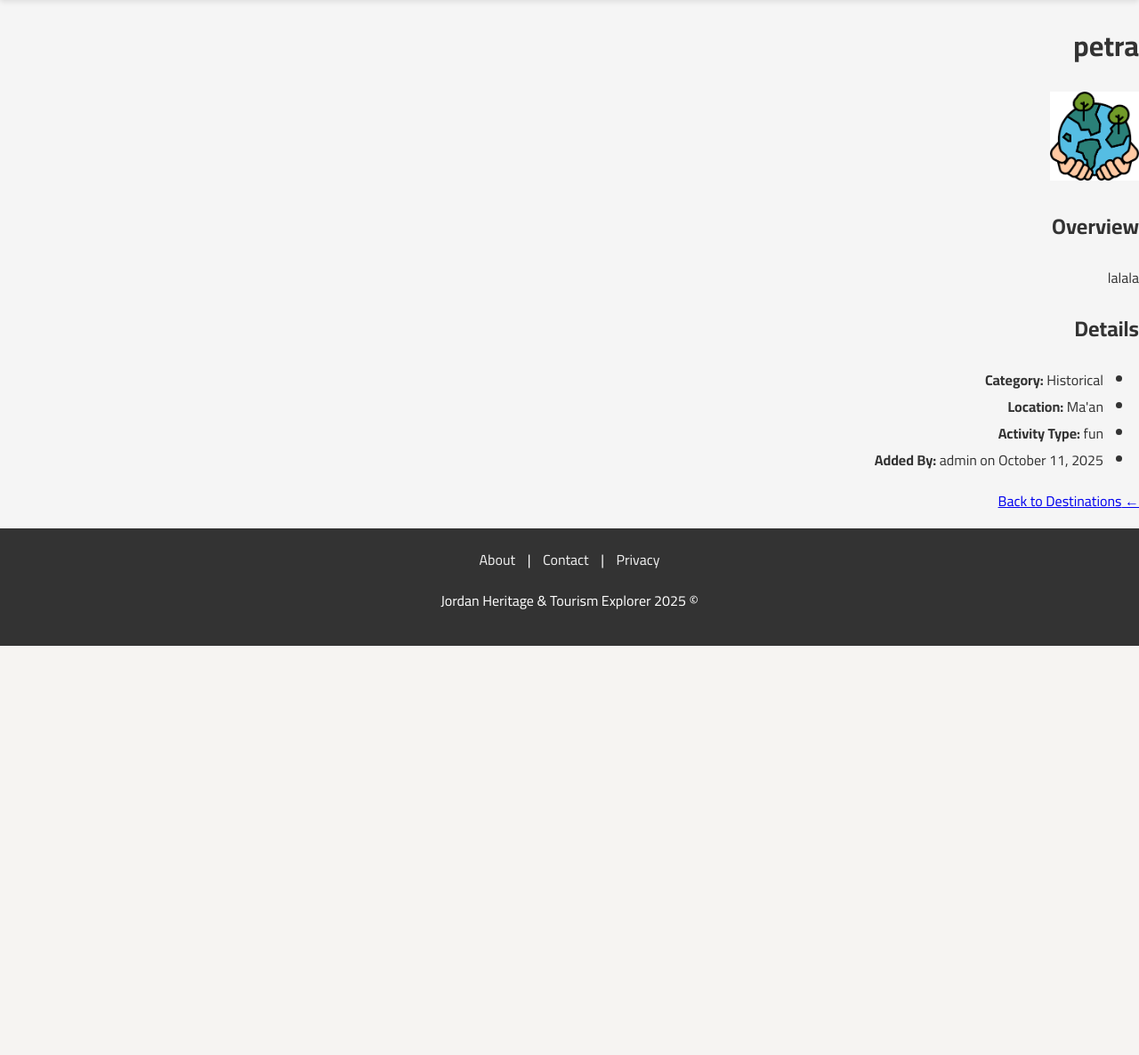
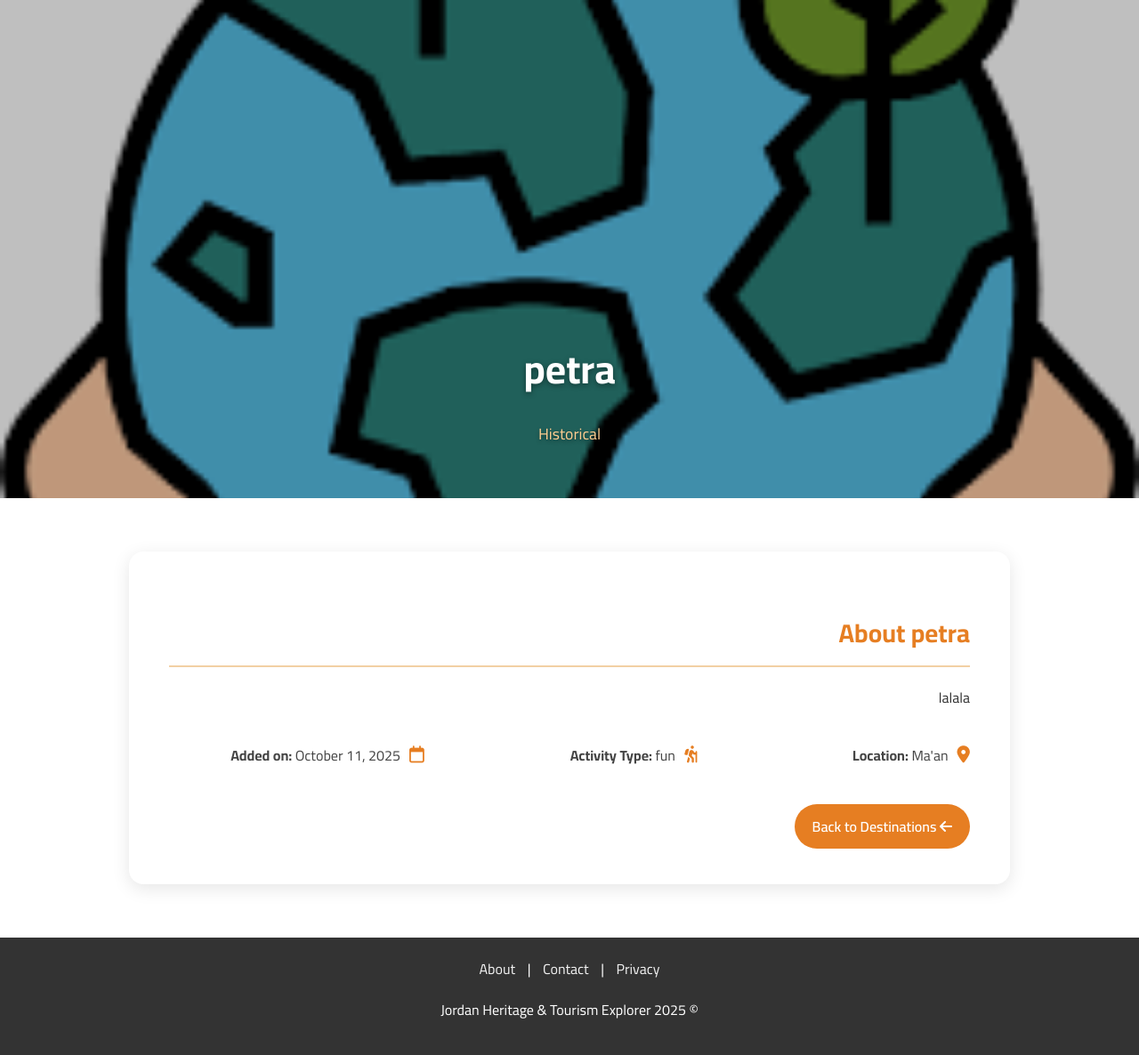
Before and after one commit to DanyahOdeh/jordan-heritage-and-tourism-explorer, a Django app: page /destinations/1/ in a window 1280 px wide. Shown: the part 80-1266 px from the top of the page at 89% size. Before the commit the page ends 806 px from the top, so only its background shows below. Run offline with Django 5.2, Linux system fonts and the light colour scheme; data comes from the database, SQL or seed files in the repository; both versions use the stored data as it was after the commit.

Commit message:
built the UI for the destination model webpages

```diff
--- /dev/null
+++ b/main_app/static/css/destinations.css
@@ -0,0 +1,431 @@
+/* =============================
+   HERO SECTION (List Page)
+============================= */
+.destination-hero {
+  background: linear-gradient(rgba(0,0,0,0.25), rgba(0,0,0,0.45)),
+              url("/static/images/jordan-landscape.jpg") no-repeat center top;
+  background-size: cover;
+  height: 70vh;
+  display: flex;
+  justify-content: center;
+  align-items: center;
+  text-align: center;
+  color: #fff;
+  position: relative;
+}
+
+.hero-overlay {
+  max-width: 700px;
+  padding: 0 20px;
+  animation: fadeIn 1.2s ease;
+}
+
+.hero-overlay h1 {
+  font-size: 2.5rem;
+  font-weight: 700;
+  margin-bottom: 10px;
+  text-shadow: 0 2px 6px rgba(0, 0, 0, 0.4);
+}
+
+.hero-overlay p {
+  font-size: 1.2rem;
+  line-height: 1.6;
+  text-shadow: 0 2px 4px rgba(0, 0, 0, 0.4);
+}
+
+/* =============================
+   SEARCH & FILTER
+============================= */
+.filters-container {
+  background-color: #fff;
+  padding: 20px 60px;
+  display: flex;
+  flex-wrap: wrap;
+  justify-content: space-between;
+  align-items: center;
+  box-shadow: 0 2px 8px rgba(0,0,0,0.05);
+}
+
+.search-form {
+  display: flex;
+  align-items: center;
+  gap: 10px;
+}
+
+.search-form input {
+  padding: 8px 12px;
+  border-radius: 20px;
+  border: 1px solid #ccc;
+  width: 250px;
+  transition: 0.3s;
+}
+
+.search-form input:focus {
+  border-color: #e67e22;
+  outline: none;
+}
+
+.search-form button {
+  background: #e67e22;
+  border: none;
+  color: white;
+  padding: 8px 15px;
+  border-radius: 20px;
+  cursor: pointer;
+  transition: 0.3s;
+}
+
+.search-form button:hover {
+  background: #cf6f18;
+}
+
+/* Category Filters */
+.category-filters {
+  display: flex;
+  gap: 10px;
+  margin-top: 10px;
+}
+
+.category-filters a {
+  text-decoration: none;
+  border: 1px solid #e67e22;
+  color: #e67e22;
+  padding: 6px 14px;
+  border-radius: 20px;
+  margin: 0 5px;
+  transition: all 0.3s ease;
+  font-weight: 500;
+}
+
+.category-filters a:hover,
+.category-filters a.active {
+  background-color: #e67e22;
+  color: #fff;
+  text-decoration: none;
+}
+
+/* =============================
+   DESTINATION LIST PAGE
+============================= */
+.destination-list-section {
+  padding: 60px 80px;
+  background-color: #fff;
+}
+
+.section-title {
+  text-align: center;
+  font-size: 2rem;
+  color: #e67e22;
+  margin-bottom: 40px;
+}
+
+/* Destination Cards */
+.destination-grid {
+  display: grid;
+  grid-template-columns: repeat(auto-fit, minmax(270px, 1fr));
+  gap: 25px;
+}
+
+.destination-card {
+  background: #fff;
+  border-radius: 15px;
+  box-shadow: 0 3px 12px rgba(0, 0, 0, 0.08);
+  overflow: hidden;
+  transition: transform 0.3s, box-shadow 0.3s;
+  animation: fadeUp 0.8s ease forwards;
+  opacity: 0;
+}
+
+.destination-card:hover {
+  transform: translateY(-6px);
+  box-shadow: 0 6px 18px rgba(0, 0, 0, 0.15);
+}
+
+.destination-card img {
+  width: 100%;
+  height: 200px;
+  object-fit: cover;
+}
+
+.card-content {
+  padding: 15px;
+  text-align: center;
+}
+
+.card-content h3 {
+  color: #333;
+  margin-bottom: 5px;
+}
+
+.card-content .category {
+  color: #888;
+  font-size: 0.9rem;
+  margin-bottom: 10px;
+}
+
+.card-content .location {
+  color: #555;
+  margin-bottom: 10px;
+}
+
+.no-destinations {
+  text-align: center;
+  color: #555;
+  font-style: italic;
+}
+
+/* Animations */
+@keyframes fadeIn {
+  from { opacity: 0; transform: translateY(-20px); }
+  to { opacity: 1; transform: translateY(0); }
+}
+
+@keyframes fadeUp {
+  from { opacity: 0; transform: translateY(30px); }
+  to { opacity: 1; transform: translateY(0); }
+}
+
+/* =============================
+   ADD DESTINATION PAGE
+============================= */
+.add-destination-section {
+  background: linear-gradient(rgba(0, 0, 0, 0.4), rgba(0, 0, 0, 0.5)),
+              url("/static/images/add-destination-bg.jpg") no-repeat center center;
+  background-size: cover;
+  min-height: 100vh;
+  display: flex;
+  justify-content: center;
+  align-items: center;
+  padding: 80px 20px;
+}
+
+.form-container {
+  background: rgba(255, 255, 255, 0.95);
+  backdrop-filter: blur(4px);
+  border-radius: 18px;
+  box-shadow: 0 6px 25px rgba(0, 0, 0, 0.25);
+  width: 100%;
+  max-width: 750px;
+  padding: 50px 45px;
+  text-align: center;
+  transition: all 0.3s ease;
+}
+
+.form-title {
+  font-size: 2rem;
+  color: #e67e22;
+  font-weight: 700;
+  margin-bottom: 8px;
+}
+
+.form-subtitle {
+  color: #555;
+  margin-bottom: 30px;
+  font-size: 1rem;
+  font-weight: 500;
+}
+
+.destination-form p {
+  text-align: left;
+  margin-bottom: 18px;
+}
+
+.destination-form label {
+  font-weight: 600;
+  display: block;
+  color: #333;
+  margin-bottom: 6px;
+}
+
+.destination-form input[type="text"],
+.destination-form input[type="file"],
+.destination-form textarea,
+.destination-form select {
+  width: 100%;
+  padding: 12px 14px;
+  border: 1px solid #ccc;
+  border-radius: 10px;
+  background-color: #f9f9f9;
+  font-family: 'Cairo', sans-serif;
+  font-size: 15px;
+  transition: all 0.3s ease;
+}
+
+.destination-form input:focus,
+.destination-form textarea:focus,
+.destination-form select:focus {
+  border-color: #e67e22;
+  outline: none;
+  background-color: #fff;
+  box-shadow: 0 0 0 3px rgba(230, 126, 34, 0.15);
+}
+
+.submit-btn {
+  background-color: #e67e22;
+  color: #fff;
+  border: none;
+  border-radius: 25px;
+  padding: 14px 32px;
+  font-size: 1rem;
+  font-weight: 600;
+  margin-top: 25px;
+  cursor: pointer;
+  transition: all 0.3s ease;
+  box-shadow: 0 4px 14px rgba(230, 126, 34, 0.35);
+}
+
+.submit-btn:hover {
+  background-color: #cf6f18;
+  box-shadow: 0 6px 18px rgba(230, 126, 34, 0.45);
+}
+
+/* =============================
+   DESTINATION DETAIL PAGE
+============================= */
+.destination-detail-section {
+  background-color: #fff;
+  padding-bottom: 60px;
+}
+
+.detail-hero {
+  position: relative;
+  width: 100%;
+  height: 70vh;
+  overflow: hidden;
+}
+
+.detail-hero img {
+  width: 100%;
+  height: 100%;
+  object-fit: cover;
+  filter: brightness(0.75);
+}
+
+.detail-hero .hero-overlay {
+  position: absolute;
+  bottom: 40px;
+  left: 50%;
+  transform: translateX(-50%);
+  text-align: center;
+  color: #fff;
+  text-shadow: 0 2px 8px rgba(0,0,0,0.5);
+}
+
+.detail-hero .hero-overlay h1 {
+  font-size: 2.8rem;
+  font-weight: 700;
+  margin-bottom: 5px;
+}
+
+.detail-hero .category {
+  font-size: 1.1rem;
+  color: #ffce91;
+}
+
+.destination-info {
+  display: flex;
+  justify-content: center;
+  margin-top: 60px;
+}
+
+.detail-card {
+  background: #fff;
+  border-radius: 16px;
+  box-shadow: 0 5px 20px rgba(0, 0, 0, 0.1);
+  padding: 40px 45px;
+  width: 90%;
+  max-width: 900px;
+}
+
+.detail-card h2 {
+  color: #e67e22;
+  margin-bottom: 20px;
+  font-size: 1.8rem;
+  font-weight: 700;
+  border-bottom: 2px solid #f2d0a4;
+  padding-bottom: 10px;
+}
+
+.detail-card .description {
+  color: #333;
+  line-height: 1.8;
+  margin-bottom: 35px;
+  text-align: justify;
+}
+
+.info-grid {
+  display: grid;
+  grid-template-columns: repeat(auto-fit, minmax(250px, 1fr));
+  gap: 20px;
+  margin-bottom: 40px;
+}
+
+.info-item {
+  display: flex;
+  align-items: center;
+  gap: 10px;
+  color: #444;
+  font-size: 1rem;
+}
+
+.info-item i {
+  color: #e67e22;
+  font-size: 1.2rem;
+}
+
+.back-btn {
+  display: inline-block;
+  background-color: #e67e22;
+  color: #fff;
+  padding: 10px 20px;
+  border-radius: 25px;
+  text-decoration: none;
+  font-weight: 600;
+  transition: background-color 0.3s ease;
+}
+
+.back-btn:hover {
+  background-color: #cf6f18;
+}
+
+/* Ensure all form fields (including select) align perfectly */
+.form-control {
+  width: 100%;
+  padding: 10px 14px;
+  border: 1px solid #ccc;
+  border-radius: 8px;
+  font-size: 15px;
+  box-sizing: border-box;
+}
+
+.dropdown-align {
+  height: 43px;
+  line-height: 1.3;
+  background-color: #fff;
+}
+
+/* =============================
+   RESPONSIVENESS
+============================= */
+@media (max-width: 1024px) {
+  .destination-hero, .detail-hero { height: 55vh; }
+  .hero-overlay h1, .detail-hero .hero-overlay h1 { font-size: 2rem; }
+  .form-container { max-width: 600px; padding: 35px 30px; }
+  .detail-card { padding: 35px 30px; }
+}
+
+@media (max-width: 768px) {
+  .destination-hero, .detail-hero { height: 50vh; }
+  .filters-container { flex-direction: column; align-items: flex-start; gap: 15px; padding: 20px; }
+  .destination-grid { grid-template-columns: 1fr 1fr; gap: 20px; }
+  .form-container { max-width: 90%; padding: 30px 25px; }
+  .info-grid { grid-template-columns: 1fr; }
+}
+
+@media (max-width: 576px) {
+  .destination-hero, .detail-hero { height: 40vh; }
+  .destination-grid { grid-template-columns: 1fr; }
+  .form-container { padding: 25px 20px; }
+  .submit-btn { width: 100%; }
+  .detail-card { padding: 25px 20px; }
+}
--- a/main_app/templates/destinations/detail.html
+++ b/main_app/templates/destinations/detail.html
@@ -1,29 +1,46 @@
-{% extends "base.html" %}
+{% extends 'base.html' %}
+{% load static %}
+
+{% block title %}{{ destination.name }} | Jordan Heritage & Tourism Explorer{% endblock %}
 
 {% block content %}
-    <div class="destination-detail">
-        <h1>{{ destination.name }}</h1>
+<link rel="stylesheet" href="{% static 'css/destinations.css' %}">
 
-        {% if destination.image %}
-            <img src="{{ destination.image.url }}" alt="Image of {{ destination.name }}" style="max-width: 100px;">
-        {% endif %}
+<section class="destination-detail-section">
+  <div class="detail-hero">
+    <img src="{{ destination.image.url }}" alt="{{ destination.name }}">
+    <div class="hero-overlay">
+      <h1>{{ destination.name }}</h1>
+      <p class="category">{{ destination.get_category_display }}</p>
+    </div>
+  </div>
 
-        <h2>Overview</h2>
-        <p>{{ destination.description }}</p>
+  <div class="destination-info">
+    <div class="detail-card">
+      <h2>About {{ destination.name }}</h2>
+      <p class="description">{{ destination.description }}</p>
 
-        <h2>Details</h2>
-        <ul>
-            <li><strong>Category:</strong> {{ destination.get_category_display }}</li>
-            <li><strong>Location:</strong> {{ destination.location }}</li>
-            <li><strong>Activity Type:</strong> {{ destination.activity_type }}</li>
-            <li><strong>Added By:</strong> {{ destination.created_by.username }} on {{ destination.created_at|date:"F d, Y" }}</li>
-        </ul>
+      <div class="info-grid">
+        <div class="info-item">
+          <i class="fa-solid fa-location-dot"></i>
+          <span><strong>Location:</strong> {{ destination.location }}</span>
+        </div>
 
-        {% comment %}
-            **Next steps will involve adding the Review model logic here**
-            <h2>Reviews (Coming Soon)</h2>
-            {% endcomment %}
+        <div class="info-item">
+          <i class="fa-solid fa-person-hiking"></i>
+          <span><strong>Activity Type:</strong> {{ destination.activity_type }}</span>
+        </div>
 
-        <p><a href="{% url 'destination_list' %}">← Back to Destinations</a></p>
+        <div class="info-item">
+          <i class="fa-regular fa-calendar"></i>
+          <span><strong>Added on:</strong> {{ destination.created_at|date:"F j, Y" }}</span>
+        </div>
+      </div>
+
+      <a href="{% url 'destination_list' %}" class="back-btn">
+        <i class="fa-solid fa-arrow-left"></i> Back to Destinations
+      </a>
     </div>
-{% endblock content %}
+  </div>
+</section>
+{% endblock %}
--- a/main_app/views.py
+++ b/main_app/views.py
@@ -9,13 +9,12 @@ def home(request):
 
 from django.shortcuts import render, redirect
 from django.contrib import messages
-from django.contrib.auth.models import User # إذا كنت ستستخدم نظام المستخدمين المدمج في Django
-from django.contrib.auth.forms import UserCreationForm # بديل أبسط
+from django.contrib.auth.models import User
+from django.contrib.auth.forms import UserCreationForm
 
 def login(request):
     if request.method == 'POST':
-        # هنا يمكنك معالجة بيانات النموذج
-        # مثال بسيط لإنشاء مستخدم (للتوضيح فقط، استخدم نماذج Django forms.py للإنتاج)
+
         username = request.POST.get('username')
         email = request.POST.get('email')
         password = request.POST.get('password')
@@ -30,10 +29,10 @@ def login(request):
             user = User.objects.create_user(username=username, email=email, password=password)
             user.save()
             messages.success(request, 'Account created successfully! Please log in.')
-            return redirect('login_url_name') # قم بتوجيه المستخدم لصفحة تسجيل الدخول
+            return redirect('login_url_name')
         except Exception as e:
             messages.error(request, f'An error occurred: {e}')
-            # يمكنك إضافة معالجة للأخطاء مثل اسم المستخدم موجود مسبقًا
+
             return render(request, 'login.html')
 
     return render(request, 'login.html')
@@ -71,20 +70,39 @@ def signup(request):
 def destination_list(request):
     destinations = Destination.objects.filter(status='approved')
     return render(request, 'destinations/list.html',{'destinations':destinations})
+
 def destination_detail(request, pk):
     destination = get_object_or_404(Destination, pk=pk)
     destination = get_object_or_404(Destination, pk=pk)
     return render(request, 'destinations/detail.html',{'destination': destination})
-@login_required
+
+# @login_required
 def add_destination(request):
     if request.method == 'POST':
         form = DestinationForm(request.POST, request.FILES)
         if form.is_valid():
             destination = form.save(commit = False)
-            destination.created_by = request.user
+            #destination.created_by = request.user
             destination.save()
             return redirect('destination_list')
-        else:
+    else:
             form = DestinationForm()
+    return render(request, 'destinations/add.html',{'form': form})
 
-        return render(request, 'destinations/add.html',{'form': form})
+def destination_list(request):
+    query = request.GET.get('q', '')
+    category = request.GET.get('category', '')
+
+    destinations = Destination.objects.filter(status='approved')
+
+    if query:
+        destinations = destinations.filter(name__icontains=query)
+
+    if category and category != 'all':
+        destinations = destinations.filter(category=category)
+
+    return render(request, 'destinations/list.html', {
+        'destinations': destinations,
+        'query': query,
+        'selected_category': category,
+    })
```
Also changed, not shown: main_app/forms.py (+10 -0 lines), main_app/templates/destinations/add.html (+21 -6 lines), main_app/templates/destinations/list.html (+43 -15 lines), db.sqlite3, main_app/static/images/add-destination-bg.jpg (added), main_app/static/images/jordan-landscape.jpg (added).
